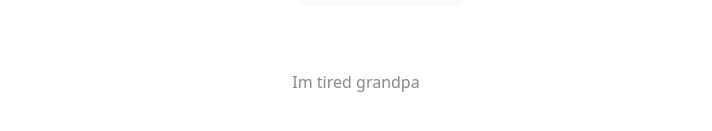
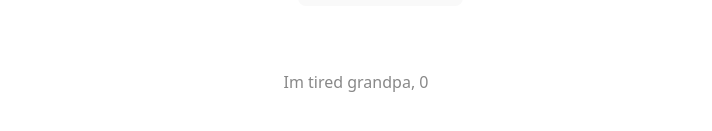
Before and after one commit to sderenski-marathon/testPublicVersioning, a React (Vite) app: page / in a window 1280 px wide. Shown: the part 547-678 px from the top of the page, without its empty margins (284-996 px from the left). Built offline with nearby package versions, Linux system fonts and the light colour scheme.

Commit message:
hotfix: forgot count

```diff
--- a/src/App.tsx
+++ b/src/App.tsx
@@ -23,7 +23,7 @@ function App() {
         </p>
       </div>
       <p className="read-the-docs">
-        Im tired grandpa
+        Im tired grandpa, {count}
       </p>
     </>
   )
```
